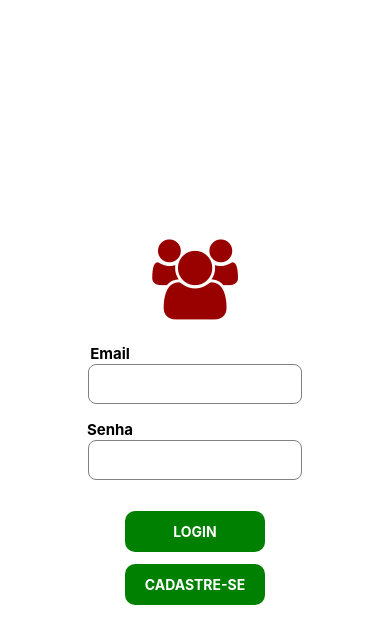
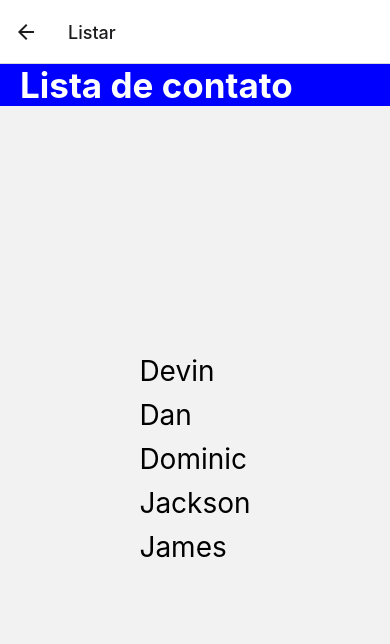
Before and after one commit to berow87/Project-app, a React Native app: screen /Listar in a window 390 px wide. Shown: the top 644 px of the page. Built offline with nearby package versions, Linux system fonts and the light colour scheme.

Commit message:
tres telas

```diff
--- a/App.js
+++ b/App.js
@@ -1,122 +1,26 @@
-import { StatusBar } from 'expo-status-bar';
-import { StyleSheet, Text, View,TextInput,Button, TouchableOpacity } from 'react-native';
-import Icon from 'react-native-vector-icons/FontAwesome';
+import * as React from 'react';
+import { View, Text } from 'react-native';
+import { NavigationContainer } from '@react-navigation/native';
+import { createNativeStackNavigator } from '@react-navigation/native-stack';
+import Login from './login';
+import Cadastro from './cadastro';
+import ListaContato from './listacontato';
 
 
-const Login = () => {
-  return (
-  <View style={styles.container}>
 
-        <Icon name="users" size={80} color="#900" style={styles.icone}/>
+const Stack = createNativeStackNavigator();
 
+function App() {
+return (
+<NavigationContainer>
+<Stack.Navigator>
+<Stack.Screen name="Home" component={Login} />
+<Stack.Screen name="Cadastrar" component={Cadastro} />
+<Stack.Screen name="Listar" component={ListaContato} />
 
-        <Text style={styles.title}>Email</Text>
-        <TextInput
-        style={styles.input}
+</Stack.Navigator>
+</NavigationContainer>
+);
+}
 
-        />
-
-        <Text style={styles.title}>Senha</Text>
-        <TextInput
-          style={styles.input}
-          secureTextEntry
-        />
-
-        <TouchableOpacity style={styles.loginButton}>
-          <Text style={styles.buttonText}>LOGIN</Text>
-        </TouchableOpacity>
-
-        <TouchableOpacity style={styles.signupButton} >
-          <Text style={styles.buttonText}>CADASTRE-SE</Text>
-        </TouchableOpacity>
-
-  </View>
-  );
-  };
-
-  const Cadastro = () => {
-    return(
-      <View style={styles.container}>
-
-        <Text style={styles.cabecalho}>Cadastro</Text>
-
-        <Text style={styles.title}>Nome</Text>
-          <TextInput
-          style={styles.input}
-
-          />
-
-        <Text style={styles.title}>Email</Text>
-          <TextInput
-          style={styles.input}
-
-          />
-
-        <Text style={styles.title}>Senha</Text>
-          <TextInput
-          style={styles.input}
-          secureTextEntry
-          />
-
-        <TouchableOpacity style={styles.signupButton} >
-          <Text style={styles.buttonText}>CADASTRAR</Text>
-        </TouchableOpacity>
-
-      </View>
-    )
-  }
-
-  const styles = StyleSheet.create({
-  container: {
-    flex: 1,
-    justifyContent: 'center',
-    alignItems: 'center',
-    padding: 16,
-  },
-  title: {
-    fontSize: 15,
-    fontWeight: 'bold',
-    marginBottom: 1,
-    right: 85,
-  },
-  cabecalho: {
-    fontSize: 35,
-    fontWeight: 'bold',
-    marginBottom: 150,
-
-  },
-  icone:{
-    marginBottom: 25,
-  },
-  input: {
-    width: '60%',
-    height: 40,
-    borderColor: 'gray',
-    color: 'gray',
-    borderWidth: 1,
-    borderRadius: 8,
-    marginBottom: 16,
-    paddingHorizontal: 10,
-  },
-  loginButton: {
-    backgroundColor: 'green',
-    paddingVertical: 12,
-    paddingHorizontal: 48,
-    borderRadius: 10,
-    marginBottom: 12,
-    marginTop: 15,
-  },
-  signupButton: {
-    backgroundColor: 'green',
-    paddingVertical: 12,
-    paddingHorizontal: 20,
-    borderRadius: 10,
-  },
-  buttonText: {
-    color: 'white',
-    fontWeight: 'bold',
-    textAlign: 'center',
-  },
-  });
-
-  export default Login;
+export default App;
--- /dev/null
+++ b/cadastro.js
@@ -0,0 +1,97 @@
+import { StatusBar } from 'expo-status-bar';
+import { StyleSheet, Text, View,TextInput,Button, TouchableOpacity } from 'react-native';
+
+
+const Cadastro = () => {
+    return(
+      <View style={styles.container}>
+
+        <Text style={styles.cabecalho}>Usuário</Text>
+
+        <Text style={styles.title}>Nome</Text>
+          <TextInput
+          style={styles.input}
+
+          />
+
+        <Text style={styles.title}>CPF</Text>
+          <TextInput
+          style={styles.input}
+
+          />
+
+
+        <Text style={styles.title}>Email</Text>
+          <TextInput
+          style={styles.input}
+
+          />
+
+        <Text style={styles.title}>Senha</Text>
+          <TextInput
+          style={styles.input}
+          secureTextEntry
+          />
+
+        <TouchableOpacity style={styles.signupButton} >
+          <Text style={styles.buttonText}>SALVAR</Text>
+        </TouchableOpacity>
+
+      </View>
+    )
+  }
+
+  const styles = StyleSheet.create({
+  container: {
+    flex: 1,
+    justifyContent: 'center',
+    alignItems: 'center',
+    padding: 16,
+  },
+  title: {
+    fontSize: 15,
+    fontWeight: 'bold',
+    marginBottom: 1,
+    right: 85,
+  },
+  cabecalho: {
+    fontSize: 35,
+    fontWeight: 'bold',
+    marginBottom: 150,
+
+  },
+  icone:{
+    marginBottom: 25,
+  },
+  input: {
+    width: '60%',
+    height: 40,
+    borderColor: 'gray',
+    color: 'gray',
+    borderWidth: 1,
+    borderRadius: 8,
+    marginBottom: 16,
+    paddingHorizontal: 10,
+  },
+  loginButton: {
+    backgroundColor: 'green',
+    paddingVertical: 12,
+    paddingHorizontal: 48,
+    borderRadius: 10,
+    marginBottom: 12,
+    marginTop: 15,
+  },
+  signupButton: {
+    backgroundColor: 'blue',
+    paddingVertical: 12,
+    paddingHorizontal: 20,
+    borderRadius: 10,
+  },
+  buttonText: {
+    color: 'white',
+    fontWeight: 'bold',
+    textAlign: 'center',
+  },
+  });
+
+  export default Cadastro;
--- /dev/null
+++ b/listacontato.js
@@ -0,0 +1,110 @@
+import { StatusBar } from 'expo-status-bar';
+import { StyleSheet, Text, View,TextInput,Button, TouchableOpacity,FlatList } from 'react-native';
+
+
+const ListaContato = () => {
+    return(
+      <View style={styles.container}>
+
+
+        <Text style={styles.bordacabecalho} >Lista de contato</Text>
+
+        <View style={styles.container2}>
+      <FlatList
+        data={[
+          {key: 'Devin'},
+          {key: 'Dan'},
+          {key: 'Dominic'},
+          {key: 'Jackson'},
+          {key: 'James'},
+
+        ]}
+        renderItem={({item}) => <Text style={styles.item}>{item.key}</Text>}
+      />
+    </View>
+
+
+
+
+      </View>
+    )
+  }
+
+  const styles = StyleSheet.create({
+  container: {
+    flex: 1,
+    justifyContent: 'center',
+    alignItems: 'center',
+    padding: 16,
+  },
+  container2:{
+    container: {
+        flex: 1,
+        paddingTop: 22,
+      },
+
+  },
+  item: {
+    padding: 10,
+    fontSize: 28,
+    height: 44,
+  },
+  title: {
+    fontSize: 15,
+    fontWeight: 'bold',
+    marginBottom: 1,
+    right: 85,
+  },
+  cabecalho: {
+    fontSize: 35,
+    fontWeight: 'bold',
+    marginBottom: 150,
+
+  },
+  icone:{
+    marginBottom: 25,
+  },
+  input: {
+    width: '60%',
+    height: 40,
+    borderColor: 'gray',
+    color: 'gray',
+    borderWidth: 1,
+    borderRadius: 8,
+    marginBottom: 16,
+    paddingHorizontal: 10,
+  },
+  loginButton: {
+    backgroundColor: 'green',
+    paddingVertical: 12,
+    paddingHorizontal: 48,
+    borderRadius: 10,
+    marginBottom: 12,
+    marginTop: 15,
+  },
+  signupButton: {
+    backgroundColor: 'blue',
+    paddingVertical: 12,
+    paddingHorizontal: 20,
+    borderRadius: 10,
+  },
+  bordacabecalho:{
+    backgroundColor: 'blue',
+    paddingHorizontal: 20,
+    fontSize: 35,
+    fontWeight: 'bold',
+    color: 'white',
+    fontWeight: 'bold',
+    width: '100%',
+    top: 0,
+    display:'flex',
+    position:'absolute'
+  },
+  buttonText: {
+    color: 'white',
+    fontWeight: 'bold',
+    textAlign: 'center',
+  },
+  });
+
+  export default ListaContato;
--- /dev/null
+++ b/login.js
@@ -0,0 +1,93 @@
+
+import { StatusBar } from 'expo-status-bar';
+import { StyleSheet, Text, View,TextInput,Button, TouchableOpacity } from 'react-native';
+import Icon from 'react-native-vector-icons/FontAwesome';
+
+
+
+const Login = ({navigation}) => {
+    return (
+    <View style={styles.container}>
+
+          <Icon name="users" size={80} color="#900" style={styles.icone}/>
+
+
+          <Text style={styles.title}>Email</Text>
+          <TextInput
+          style={styles.input}
+
+          />
+
+          <Text style={styles.title}>Senha</Text>
+          <TextInput
+            style={styles.input}
+            secureTextEntry
+          />
+
+          <TouchableOpacity style={styles.loginButton} onPress={()=>navigation.navigate('Listar')}>
+            <Text style={styles.buttonText}>LOGIN</Text>
+          </TouchableOpacity>
+
+          <TouchableOpacity style={styles.signupButton} onPress={()=>navigation.navigate('Cadastrar')} >
+            <Text style={styles.buttonText}>CADASTRE-SE</Text>
+          </TouchableOpacity>
+
+    </View>
+    );
+    };
+
+    const styles = StyleSheet.create({
+        container: {
+          flex: 1,
+          justifyContent: 'center',
+          alignItems: 'center',
+          padding: 16,
+        },
+        title: {
+          fontSize: 15,
+          fontWeight: 'bold',
+          marginBottom: 1,
+          right: 85,
+        },
+        cabecalho: {
+          fontSize: 35,
+          fontWeight: 'bold',
+          marginBottom: 150,
+
+        },
+        icone:{
+          marginBottom: 25,
+        },
+        input: {
+          width: '60%',
+          height: 40,
+          borderColor: 'gray',
+          color: 'gray',
+          borderWidth: 1,
+          borderRadius: 8,
+          marginBottom: 16,
+          paddingHorizontal: 10,
+        },
+        loginButton: {
+          backgroundColor: 'blue',
+          paddingVertical: 12,
+          paddingHorizontal: 48,
+          borderRadius: 10,
+          marginBottom: 12,
+          marginTop: 15,
+        },
+        signupButton: {
+          backgroundColor: 'red',
+          paddingVertical: 12,
+          paddingHorizontal: 20,
+          borderRadius: 10,
+        },
+        buttonText: {
+          color: 'white',
+          fontWeight: 'bold',
+          textAlign: 'center',
+        },
+        });
+
+
+export default Login;
--- a/package.json
+++ b/package.json
@@ -10,11 +10,15 @@
   },
   "dependencies": {
     "@expo/metro-runtime": "~3.1.3",
+    "@react-navigation/native": "^6.1.14",
+    "@react-navigation/native-stack": "^6.9.22",
     "expo": "~50.0.8",
     "expo-status-bar": "~1.11.1",
     "react": "18.2.0",
     "react-dom": "18.2.0",
     "react-native": "0.73.4",
+    "react-native-safe-area-context": "^4.8.2",
+    "react-native-screens": "~3.29.0",
     "react-native-vector-icons": "^10.0.3",
     "react-native-web": "~0.19.6"
   },
```
Also changed, not shown: 1 other file (tests, documents, lock files or other folders).
